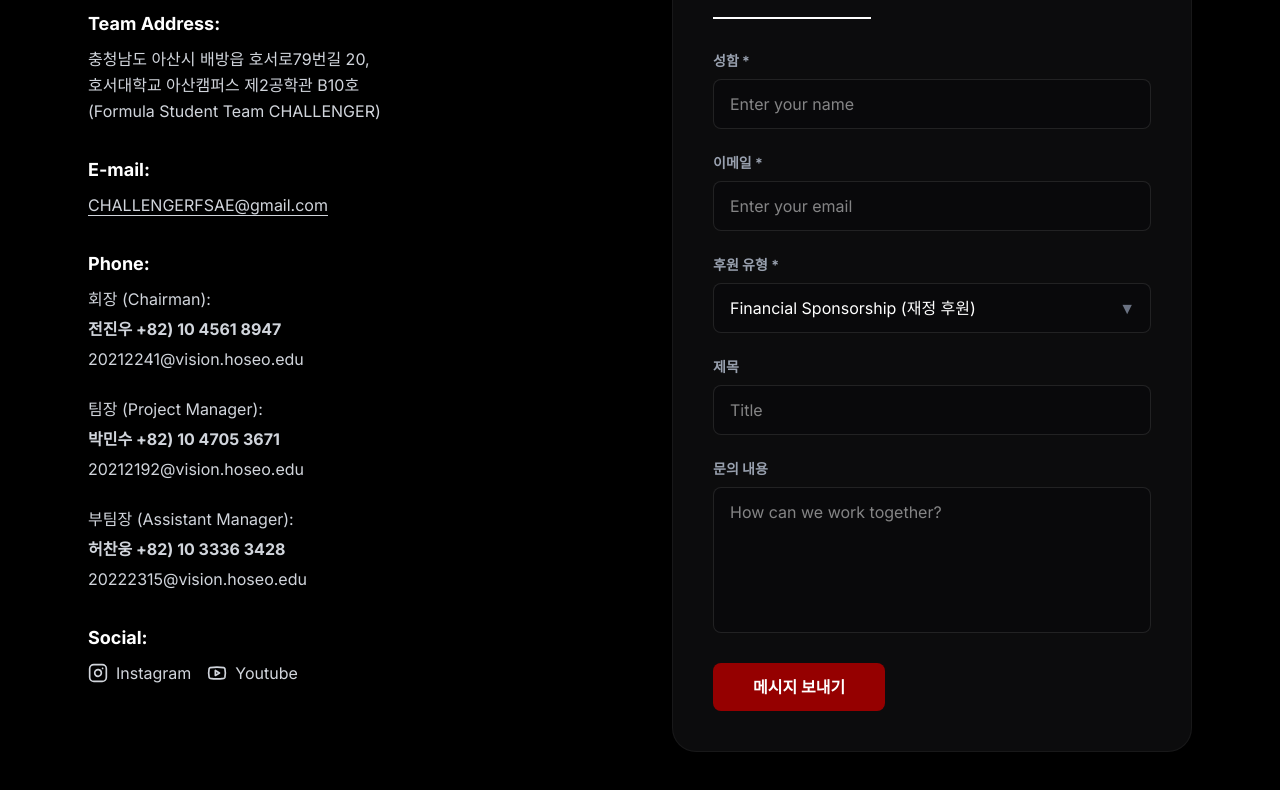
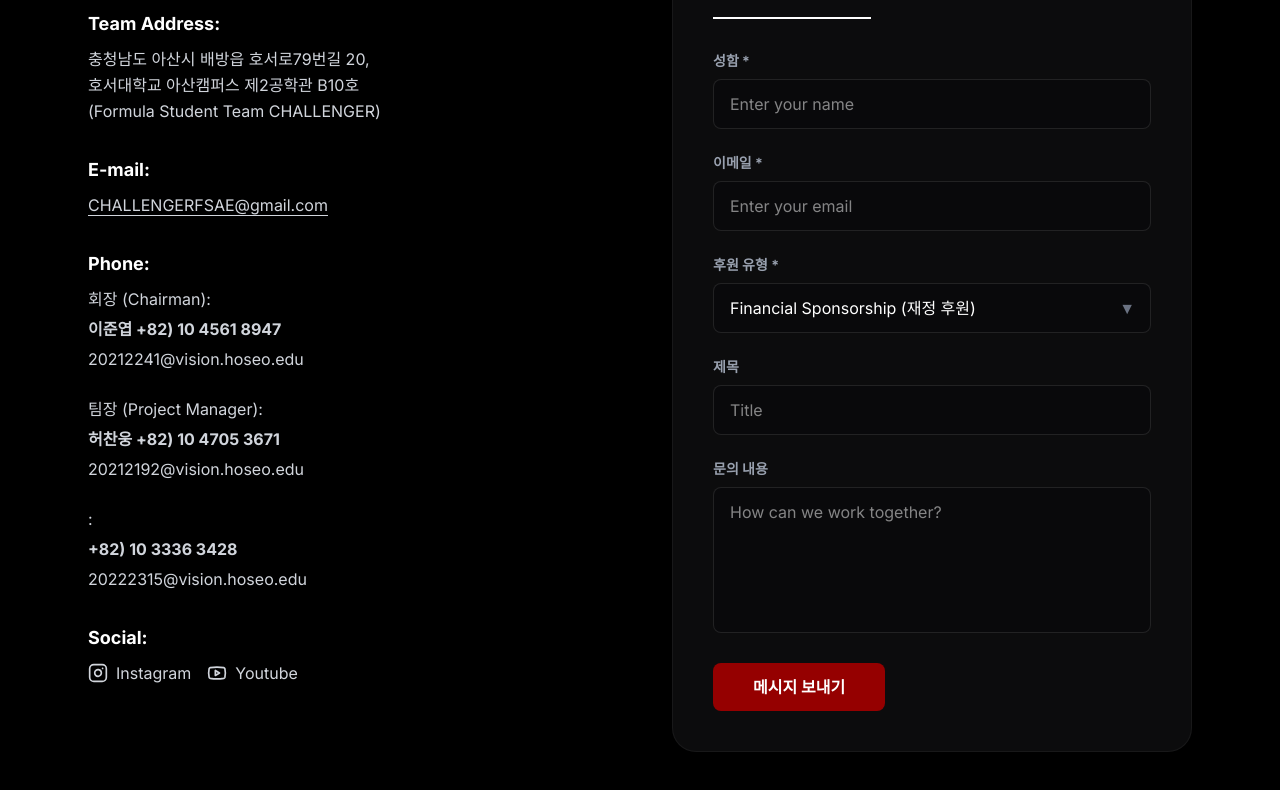
Before and after one commit to Doomy1122/challenger-web, a Next.js app in the folder challenger-web/: page /sponsors in a window 1280 px wide. Shown: the part 4430-5220 px from the top of the page. Built offline with nearby package versions, Linux system fonts and the light colour scheme.

Commit message:
Update 2026 team leadership contacts

```diff
--- a/challenger-web/app/constants/translations.ts
+++ b/challenger-web/app/constants/translations.ts
@@ -92,17 +92,14 @@ export const translations = {
       ],
       roles: {
         chair: "회장 (Chairman)",
-        pm: "팀장 (Project Manager)",
-        vice: "부팀장 (Assistant Manager)"
+        pm: "팀장 (Project Manager)"
       }
     },
     contact: {
       chairman: "회장 (Chairman)",
       pm: "팀장 (Project Manager)",
-      vice: "부팀장 (Assistant Manager)",
-      name_chair: "전진우",
-      name_pm: "박민수",
-      name_vice: "허찬웅",
+      name_chair: "이준엽",
+      name_pm: "허찬웅",
       address: "충청남도 아산시 배방읍 호서로79번길 20,\n호서대학교 아산캠퍼스 제2공학관 B10호",
     },
   },
@@ -200,17 +197,14 @@ export const translations = {
       ],
       roles: {
         chair: "Chairman",
-        pm: "Project Manager",
-        vice: "Assistant Manager"
+        pm: "Project Manager"
       }
     },
     contact: {
       chairman: "Chairman",
       pm: "Project Manager",
-      vice: "Assistant Manager",
-      name_chair: "JinWoo Jeon",
-      name_pm: "Minsoo Park",
-      name_vice: "ChanWoong Heo",
+      name_chair: "JunYeop Lee",
+      name_pm: "ChanWoong Heo",
       address: "20, Hoseo-ro 79beon-gil, Baebang-eup, Asan-si,\nChungcheongnam-do, Republic of Korea (B10)",
     },
   },
```
